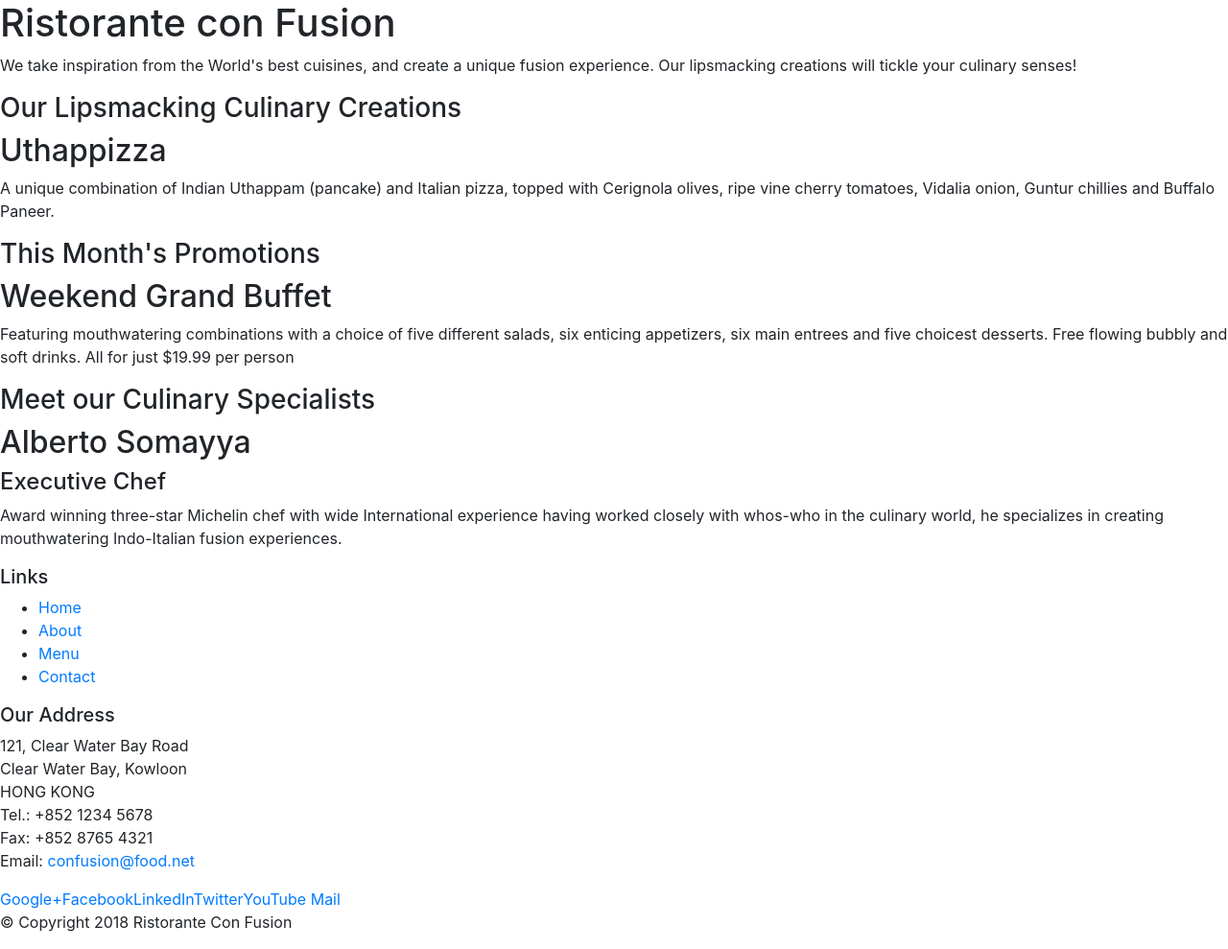
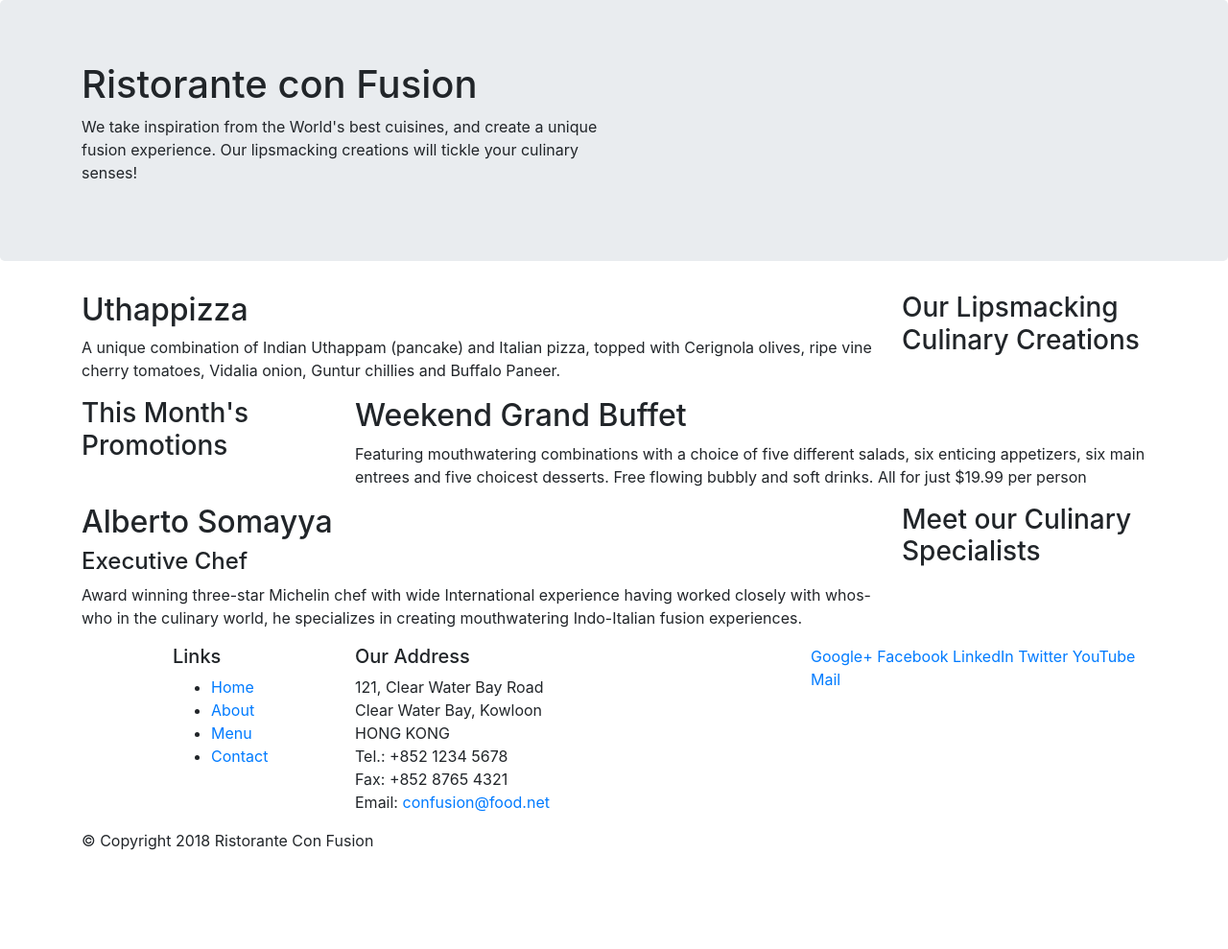
Before and after one commit to bhavesh732/reactcourse, a website: page index.html in a window 1280 px wide. Shown: the whole page at 96% size. After the commit the page ends 904 px from the top, so only its background shows below. Drawn offline with nearby package versions, Linux system fonts and the light colour scheme.

Commit message:
bootstrap grid part 1

```diff
--- a/index.html
+++ b/index.html
@@ -10,41 +10,42 @@
 </head>
 
 <body>
-    <header>
-        <div>
-            <div>
-                <div>
+    <header class="jumbotron">
+        <div class="container">
+            <div class="row">
+                <div class="col-12 col-sm-6">
                     <h1>Ristorante con Fusion</h1>
                     <p>We take inspiration from the World's best cuisines, and create a unique fusion experience. Our lipsmacking creations will tickle your culinary senses!</p>
                 </div>
-                <div></div>
+                <div class="col-12 col-sm"></div>
             </div>
         </div>
     </header>
-    <div>
-        <div>
-            <div>
+
+    <div class="container">
+        <div class="row">
+            <div class="col-12 col-sm-4 order-sm-last col-md-3">
                 <h3>Our Lipsmacking Culinary Creations</h3>
             </div>
-            <div>
+            <div class="col col-sm order-sm-first col-md">
                 <h2>Uthappizza</h2>
                 <p>A unique combination of Indian Uthappam (pancake) and Italian pizza, topped with Cerignola olives, ripe vine cherry tomatoes, Vidalia onion, Guntur chillies and Buffalo Paneer.</p>
             </div>
         </div>
-        <div>
-            <div>
+        <div class="row">
+            <div class="col-12 col-sm-4 col-md-3">
                 <h3>This Month's Promotions</h3>
             </div>
-            <div>
+            <div class="col col-sm col-md">
                 <h2>Weekend Grand Buffet</h2>
                 <p>Featuring mouthwatering combinations with a choice of five different salads, six enticing appetizers, six main entrees and five choicest desserts. Free flowing bubbly and soft drinks. All for just $19.99 per person </p>
             </div>
         </div>
-        <div>
-            <div>
+        <div class="row">
+            <div class="col-12 col-sm-4 order-sm-last col-md-3">
                 <h3>Meet our Culinary Specialists</h3>
             </div>
-            <div>
+            <div class="col col-sm order-sm-first col-md">
                 <h2>Alberto Somayya</h2>
                 <h4>Executive Chef</h4>
                 <p>Award winning three-star Michelin chef with wide International experience having worked closely with whos-who in the culinary world, he specializes in creating mouthwatering Indo-Italian fusion experiences. </p>
@@ -52,9 +53,9 @@
         </div>
     </div>
     <footer>
-        <div>
-            <div>
-                <div>
+        <div class="container">
+            <div class="row">
+                <div class="col-4 offset-1 col-sm-2">
                     <h5>Links</h5>
                     <ul>
                         <li><a href="#">Home</a></li>
@@ -63,17 +64,25 @@
                         <li><a href="#">Contact</a></li>
                     </ul>
                 </div>
-                <div>
-                    <h5>Our Address</h5><address>121, Clear Water Bay Road<br>Clear Water Bay, Kowloon<br>HONG KONG<br>Tel.: +852 1234 5678<br>Fax: +852 8765 4321<br>Email: <a href="mailto:confusion@food.net">confusion@food.net</a></address></div>
-                <div>
-                    <div><a href="http://google.com/+">Google+</a><a href="http://www.facebook.com/profile.php?id=">Facebook</a><a href="http://www.linkedin.com/in/">LinkedIn</a><a href="http://twitter.com/">Twitter</a><a href="http://youtube.com/">YouTube</a>
-                        <a
-                            href="mailto:">Mail</a>
+                <div class="col-7 col-sm-5">
+                    <h5>Our Address</h5>
+                    <address>
+                        121, Clear Water Bay Road<br>Clear Water Bay, Kowloon<br>HONG KONG<br>Tel.: +852 1234 5678<br>Fax: +852 8765 4321<br>Email: <a href="mailto:confusion@food.net">confusion@food.net</a>
+                    </address>
+                </div>
+                <div class="col-12 col-sm-4">
+                    <div>
+                        <a href="http://google.com/+">Google+</a>
+                        <a href="http://www.facebook.com/profile.php?id=">Facebook</a>
+                        <a href="http://www.linkedin.com/in/">LinkedIn</a>
+                        <a href="http://twitter.com/">Twitter</a>
+                        <a href="http://youtube.com/">YouTube</a>
+                        <a href="mailto:">Mail</a>
                     </div>
                 </div>
             </div>
-            <div>
-                <div>
+            <div class="row">
+                <div class="col-auto align-content-center">
                     <p>© Copyright 2018 Ristorante Con Fusion</p>
                 </div>
             </div>
```
